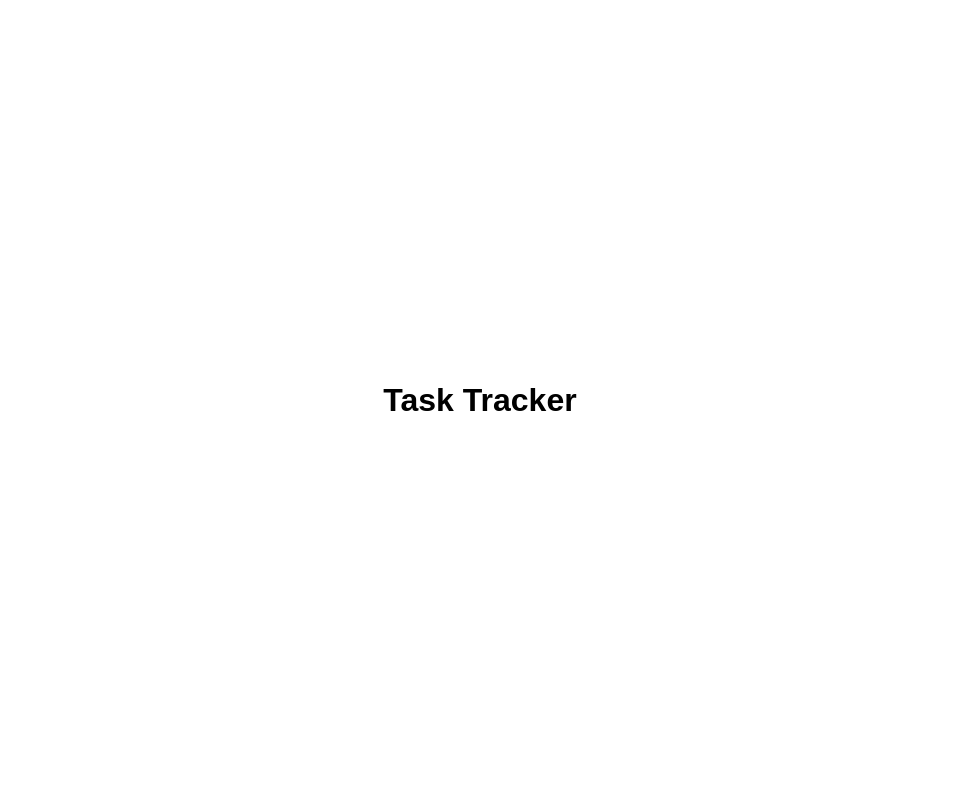
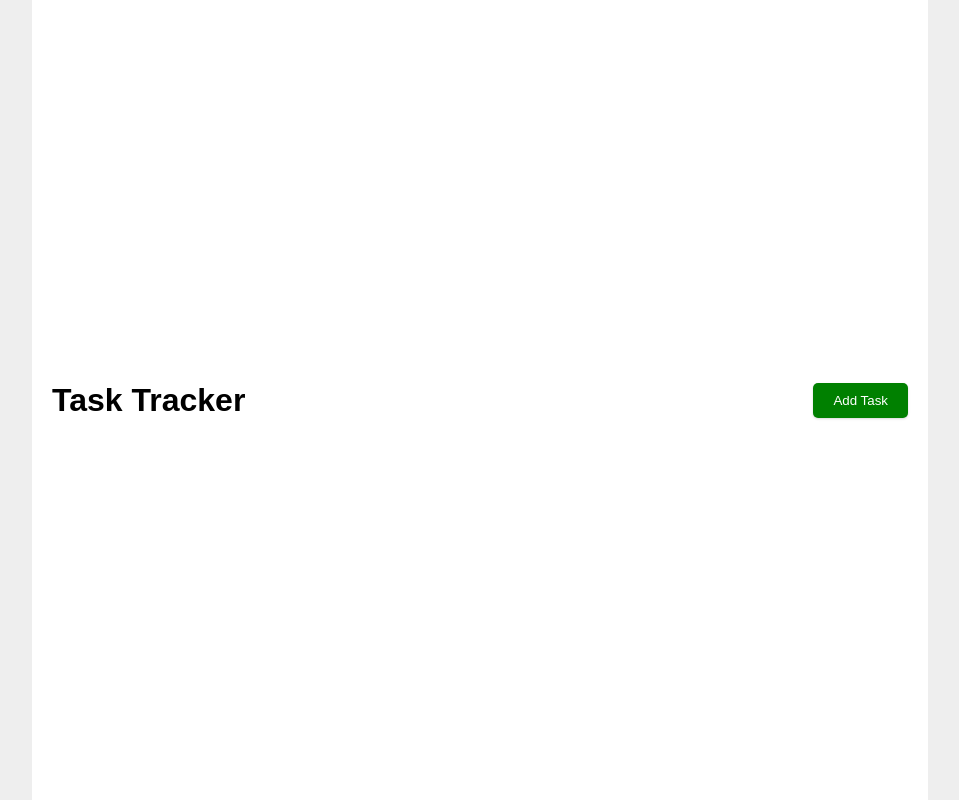
Before and after one commit to mwafy092/vue-task-tracker, a Vue app: page / in a window 1280 px wide. Shown: the whole page, without its empty margins (160-1119 px from the left). Built offline with nearby package versions, Linux system fonts and the light colour scheme.

Commit message:
addnig button component

```diff
--- a/src/App.vue
+++ b/src/App.vue
@@ -22,6 +22,10 @@ export default {
     margin: 0;
     padding: 0;
 }
+
+body {
+    background-color: #eee;
+}
 .container {
     width: 70vw;
     height: 100vh;
@@ -30,5 +34,7 @@ export default {
     justify-content: center;
     align-items: center;
     text-align: center;
+    padding: 20px;
+    background-color: #ffffff;
 }
 </style>
--- /dev/null
+++ b/src/components/ButtonComp.vue
@@ -0,0 +1,33 @@
+<template>
+    <button :style="{ background: color }" @click="onClick()">
+        {{ text }}
+    </button>
+</template>
+
+<script>
+export default {
+    name: 'ButtonComp',
+    props: {
+        text: String,
+        color: String,
+    },
+    methods: {
+        onClick() {
+            console.log('click');
+        },
+    },
+};
+</script>
+
+<style scoped>
+button {
+    background-color: #000;
+    color: #fff;
+    border-radius: 5px;
+    padding: 10px 20px;
+    cursor: pointer;
+    border: none;
+    box-shadow: rgba(0, 0, 0, 0.1) 0px 1px 3px 0px,
+        rgba(0, 0, 0, 0.06) 0px 1px 2px 0px;
+}
+</style>
--- a/src/components/HeaderComp.vue
+++ b/src/components/HeaderComp.vue
@@ -1,14 +1,20 @@
 <template>
     <header>
         <h1>{{ title }}</h1>
+        <ButtonComp text="Add Task" color="green" />
     </header>
 </template>
 
 <script>
+import ButtonComp from './ButtonComp.vue';
+
 export default {
     name: 'HeaderComp',
     props: {
         title: String,
+    },
+    components: {
+        ButtonComp,
     },
 };
 </script>
@@ -18,5 +24,6 @@ header {
     display: flex;
     justify-content: space-between;
     align-items: center;
+    width: 100%;
 }
 </style>
```
